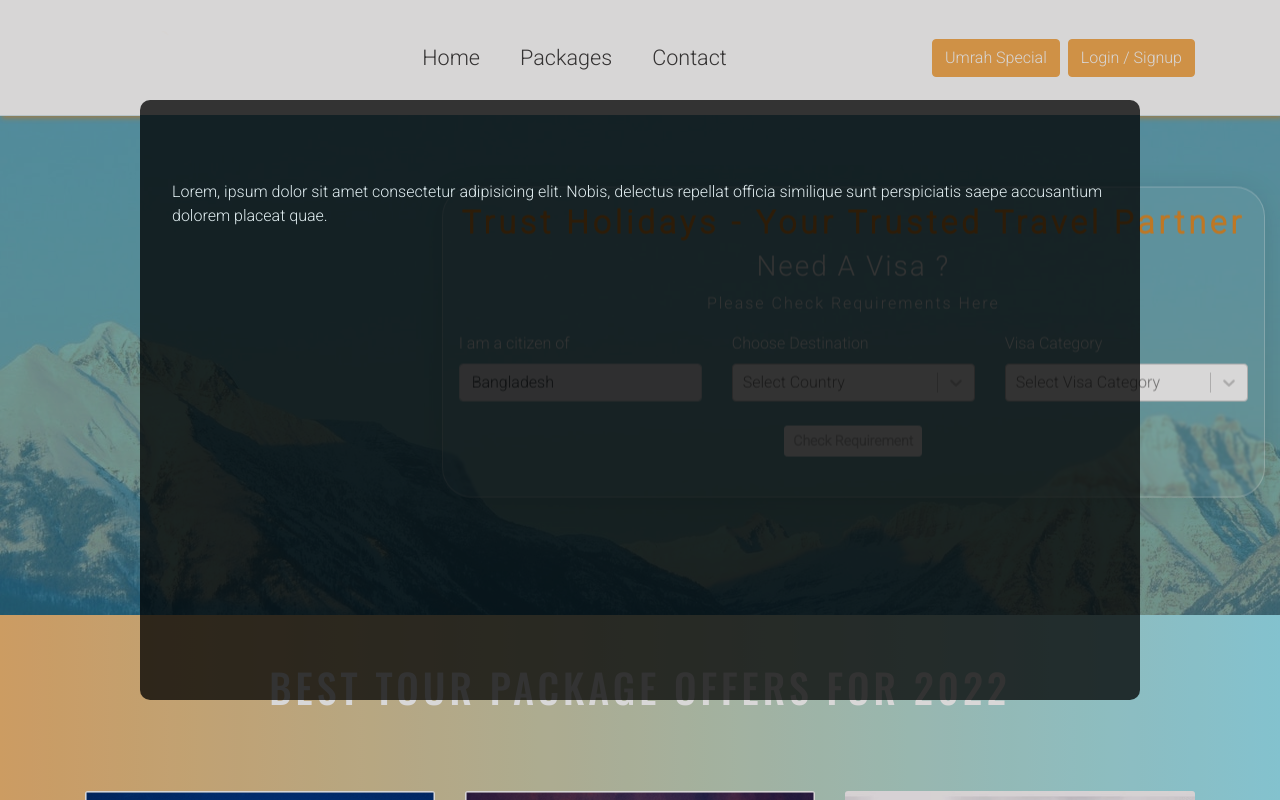
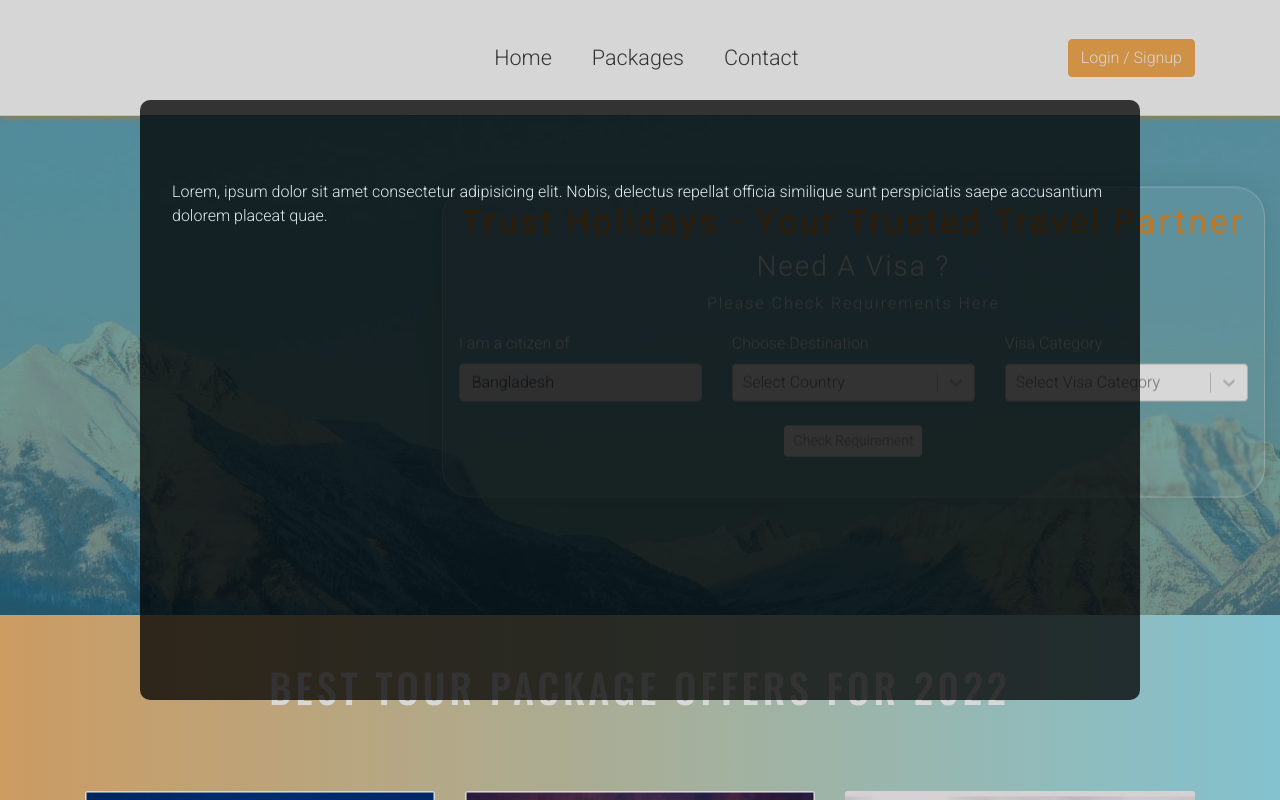
Before and after one commit to MohiuddinRabby/trust-holidays-next, a Next.js app: page / in a window 1280 px wide. Shown: the top 800 px of the page. Built offline with nearby package versions, Linux system fonts and the light colour scheme; no server answers; some icons are missing.

Commit message:
before messenger bot

```diff
--- a/components/Header.js
+++ b/components/Header.js
@@ -57,12 +57,12 @@ const Header = () => {
               </Link>
             </li>
           </ul>
-          <button
+          {/* <button
             onClick={() => setUmrahBtnPopup(true)}
             className="btn custom-primary-btn my-2 my-sm-0 mx-2"
           >
             Umrah Special
-          </button>
+          </button> */}
           <div className="">
             <button
               className="btn custom-primary-btn my-2 my-sm-0"
--- a/components/UmrahPopUp.js
+++ b/components/UmrahPopUp.js
@@ -1,5 +1,4 @@
 import React from "react";
-import { Bounce } from "react-awesome-reveal";
 function UmrahPopUp(props) {
   return props.trigger ? (
     <div className="popup">
```
